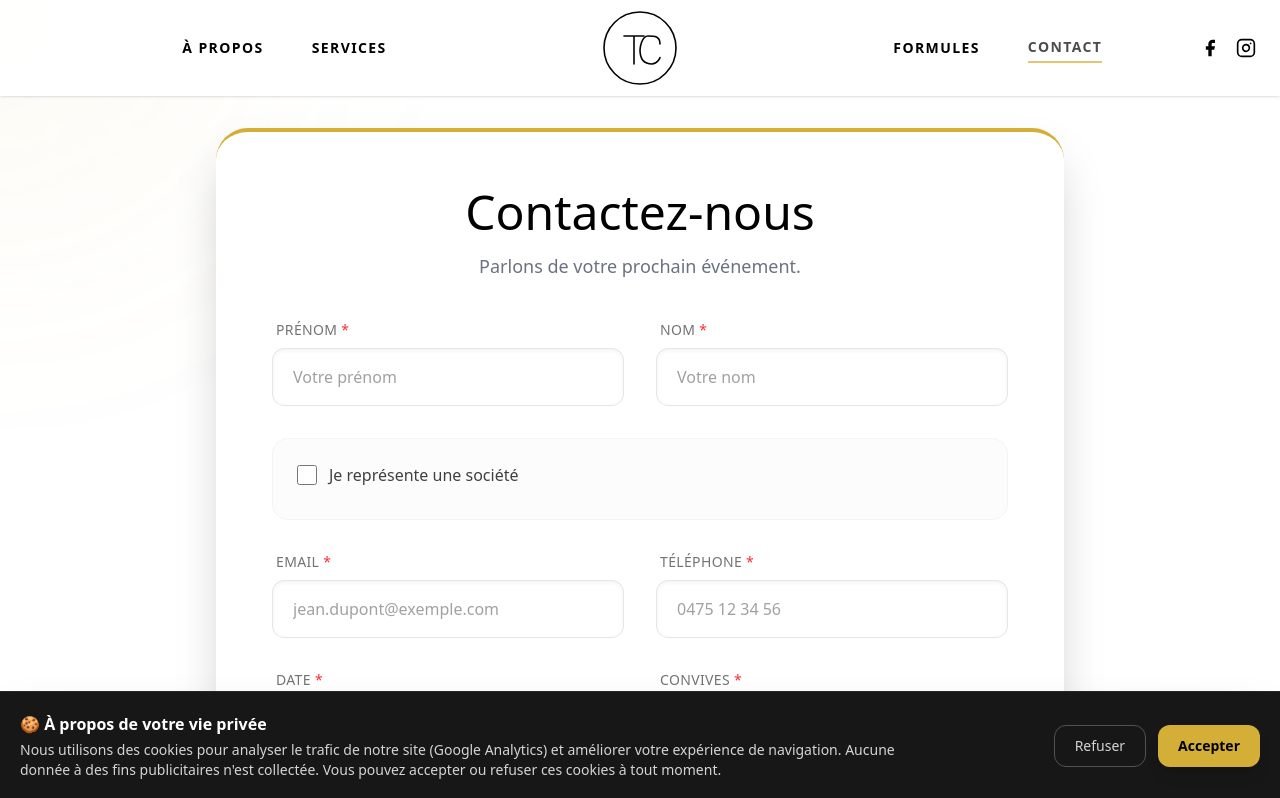
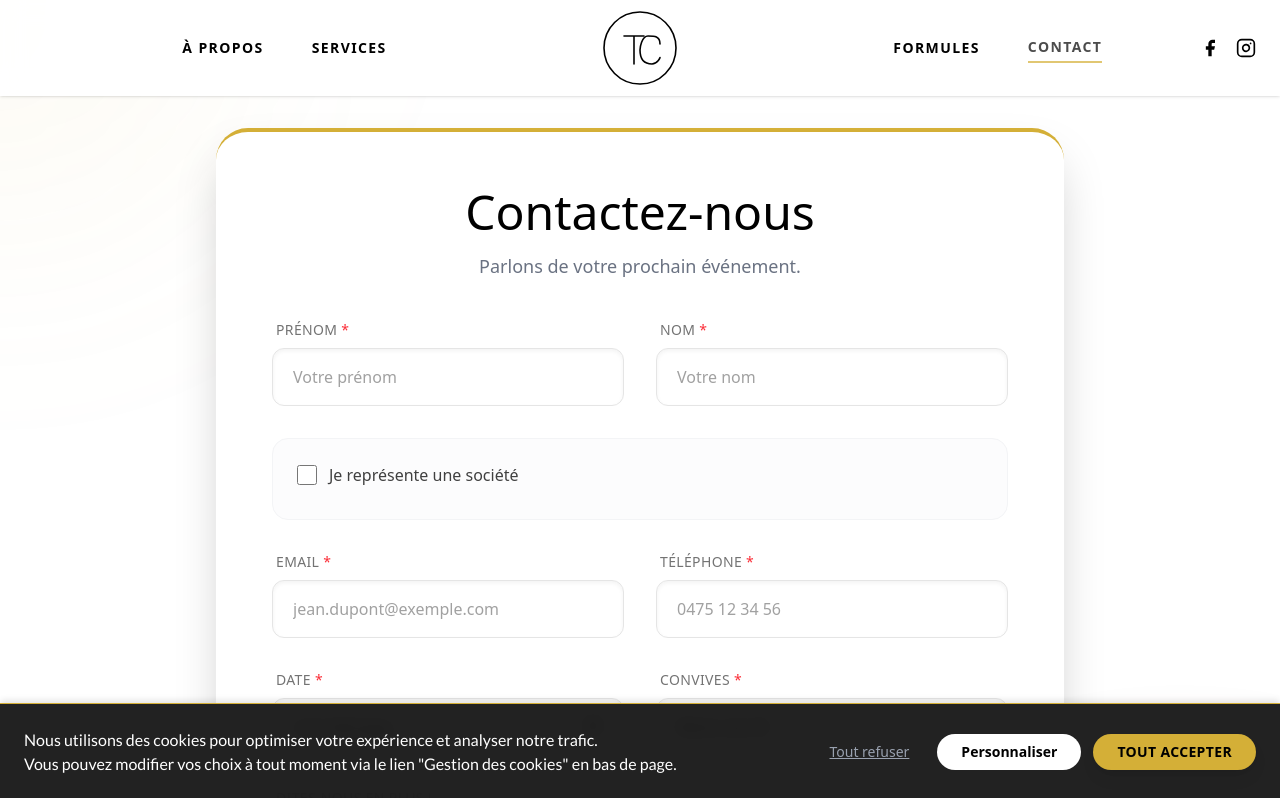
Before and after one commit to FlorianMeganck/traiteur-compere, a Next.js app: page /contact in a window 1280 px wide. Shown: the top 798 px of the page. Built offline with nearby package versions, Linux system fonts and the light colour scheme; a web font is replaced by a local one.

Commit message:
annulation nouveaux cookies

```diff
--- a/app/components/GoogleAnalytics.tsx
+++ b/app/components/GoogleAnalytics.tsx
@@ -48,17 +48,14 @@ export default function GoogleAnalytics({ GA_MEASUREMENT_ID }: { GA_MEASUREMENT_
         <>
             <Script
                 strategy="afterInteractive"
-                src={`https://www.googletagmanager.com/gtag/js?id=${GA_MEASUREMENT_ID}`}
+                src={`https://www.googletagmanager.com/gtag/js?id=G-DM739YH09F`}
             />
             <Script id="google-analytics" strategy="afterInteractive">
                 {`
-                window.dataLayer = window.dataLayer || [];
-                function gtag(){dataLayer.push(arguments);}
-                gtag('js', new Date());
-                gtag('config', '${GA_MEASUREMENT_ID}', {
-                    page_path: window.location.pathname,
-                    anonymize_ip: true
-                });
+                    window.dataLayer = window.dataLayer || [];
+                    function gtag(){dataLayer.push(arguments);}
+                    gtag('js', new Date());
+                    gtag('config', 'G-DM739YH09F');
                 `}
             </Script>
         </>
--- a/app/layout.tsx
+++ b/app/layout.tsx
@@ -21,8 +21,10 @@ export const metadata: Metadata = {
 
 import Navbar from "./components/Navbar";
 import Footer from "./components/Footer";
+import GoogleAnalytics from "./components/GoogleAnalytics";
+import CookieBanner from "./components/CookieBanner";
+
 import ScrollToTop from "./components/ScrollToTop";
-import Analytics from "@/components/Analytics";
 
 export default function RootLayout({
   children,
@@ -36,9 +38,12 @@ export default function RootLayout({
       >
         <Navbar />
         {children}
+        <CookieBanner />
+        <Suspense fallback={null}>
+          <GoogleAnalytics GA_MEASUREMENT_ID='G-DM739YH09F' />
+        </Suspense>
         <Footer />
         <ScrollToTop />
-        <Analytics />
       </body>
     </html>
   );
--- a/components/Analytics.tsx
+++ /dev/null
@@ -1,75 +0,0 @@
-"use client";
-import { useState, useEffect } from 'react';
-import Script from 'next/script';
-
-export default function Analytics() {
-    const [consentGiven, setConsentGiven] = useState<boolean | null>(null);
-
-    // Vérifie si l'utilisateur a déjà fait un choix dans le passé
-    useEffect(() => {
-        const consent = localStorage.getItem('cookie-consent');
-        if (consent === 'accepted') {
-            setConsentGiven(true);
-        } else if (consent === 'declined') {
-            setConsentGiven(false);
-        }
-    }, []);
-
-    const handleAccept = () => {
-        localStorage.setItem('cookie-consent', 'accepted');
-        setConsentGiven(true);
-    };
-
-    const handleDecline = () => {
-        localStorage.setItem('cookie-consent', 'declined');
-        setConsentGiven(false);
-    };
-
-    return (
-        <>
-            {/* Le script GA n'est injecté que si consentGiven est TRUE */}
-            {consentGiven && (
-                <>
-                    <Script
-                        strategy="afterInteractive"
-                        src={`https://www.googletagmanager.com/gtag/js?id=G-DM739YH09F`}
-                    />
-                    <Script id="google-analytics" strategy="afterInteractive">
-                        {`
-                            window.dataLayer = window.dataLayer || [];
-                            function gtag(){dataLayer.push(arguments);}
-                            gtag('js', new Date());
-                            gtag('config', 'G-DM739YH09F');
-                        `}
-                    </Script>
-                </>
-            )}
-
-            {/* Le bandeau RGPD ne s'affiche que si aucun choix n'a été fait */}
-            {consentGiven === null && (
-                <div className="fixed bottom-0 left-0 right-0 bg-neutral-900 text-white p-5 z-[9999] shadow-2xl border-t border-neutral-800 flex flex-col md:flex-row items-center justify-between gap-6 animate-fade-in-up">
-                    <div className="text-sm text-neutral-300 max-w-4xl">
-                        <p className="font-bold text-white mb-1 text-base">🍪 À propos de votre vie privée</p>
-                        <p>
-                            Nous utilisons des cookies pour analyser le trafic de notre site (Google Analytics) et améliorer votre expérience de navigation. Aucune donnée à des fins publicitaires n'est collectée. Vous pouvez accepter ou refuser ces cookies à tout moment.
-                        </p>
-                    </div>
-                    <div className="flex gap-3 shrink-0 w-full md:w-auto">
-                        <button
-                            onClick={handleDecline}
-                            className="flex-1 md:flex-none px-5 py-2.5 rounded-xl border border-neutral-600 text-neutral-300 hover:bg-neutral-800 transition-colors text-sm font-medium"
-                        >
-                            Refuser
-                        </button>
-                        <button
-                            onClick={handleAccept}
-                            className="flex-1 md:flex-none px-5 py-2.5 rounded-xl bg-[#D4AF37] text-black hover:bg-[#C5A030] transition-colors text-sm font-bold shadow-lg"
-                        >
-                            Accepter
-                        </button>
-                    </div>
-                </div>
-            )}
-        </>
-    );
-}
```
